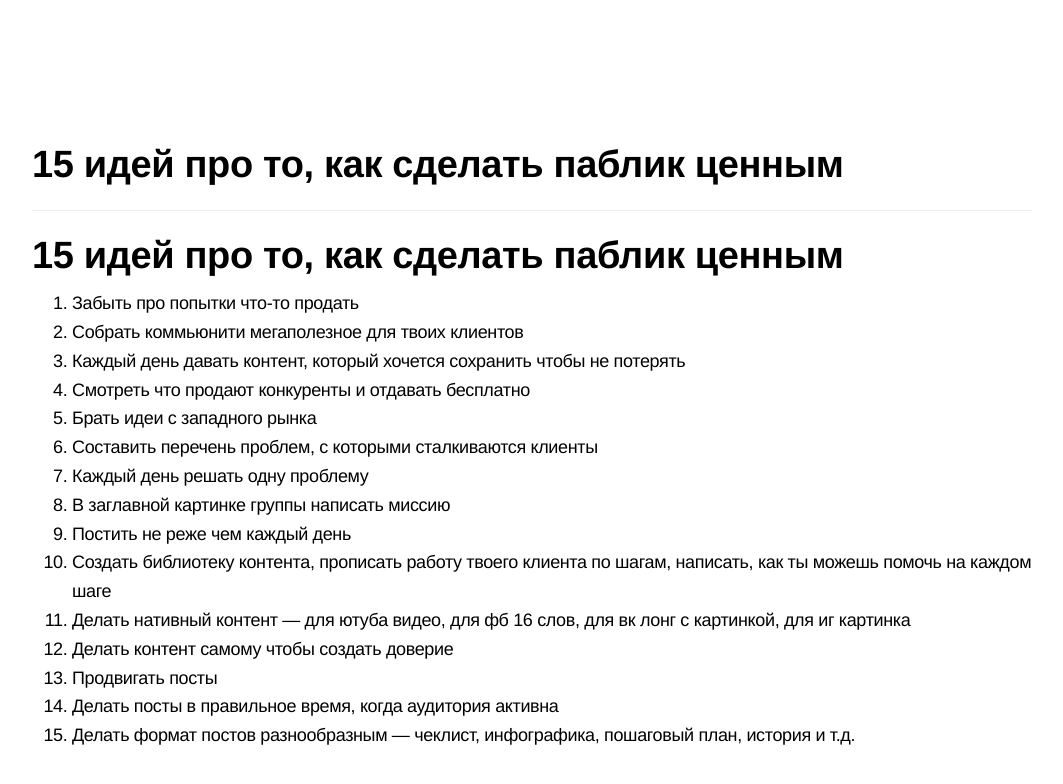
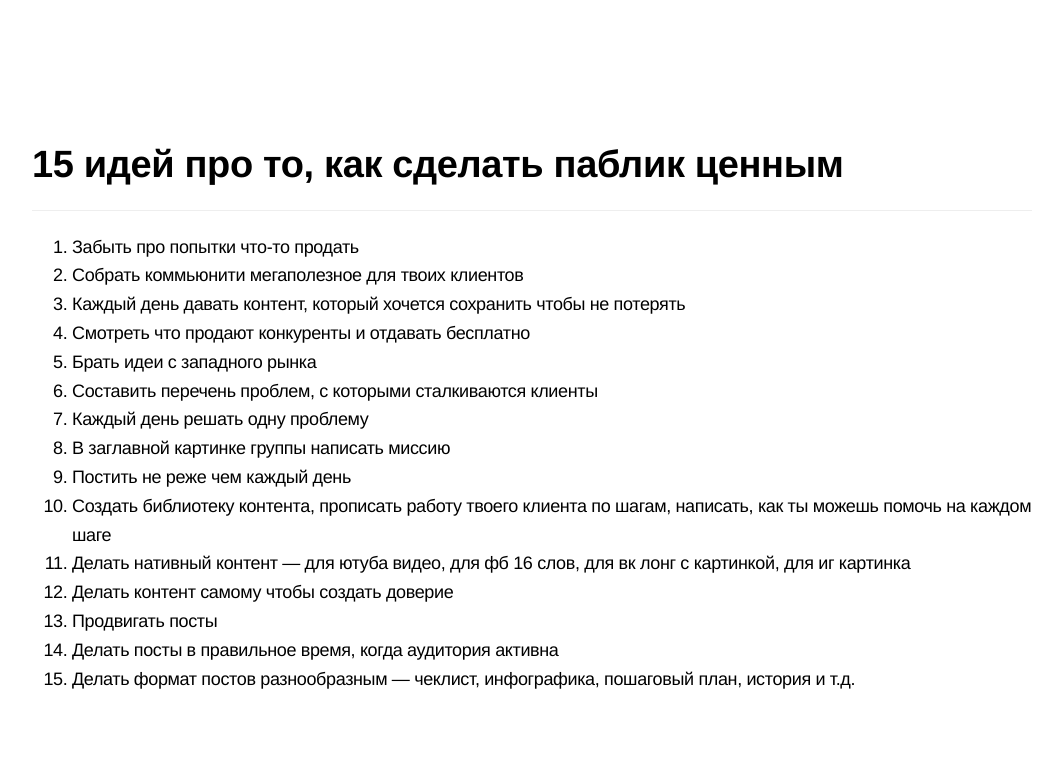
Before and after one commit to bz-icoach/bz-icoach.github.io, a Jekyll site: the page built from _posts/kak-sozdat-moshchnoe-soobshchestvo-postroit-lichnyy-brend/2018-01-16-15-idey-pro-to-kak-sdelat-pablik-tsennym.md, in a window 1280 px wide. Shown: the top 784 px of the page, without its empty margins (108-1171 px from the left). Built offline with Jekyll 4.4.1, drawn with Linux system fonts in a browser that asks for light colours; nearby versions of some CDN libraries.

Commit message:
Update 2018-01-16-15-idey-pro-to-kak-sdelat-pablik-tsennym.md

```diff
--- a/_posts/kak-sozdat-moshchnoe-soobshchestvo-postroit-lichnyy-brend/2018-01-16-15-idey-pro-to-kak-sdelat-pablik-tsennym.md
+++ b/_posts/kak-sozdat-moshchnoe-soobshchestvo-postroit-lichnyy-brend/2018-01-16-15-idey-pro-to-kak-sdelat-pablik-tsennym.md
@@ -2,8 +2,6 @@
 layout: post
 title: 15 идей про то, как сделать паблик ценным
 ---
-
-# 15 идей про то, как сделать паблик ценным
 
 1. Забыть про попытки что-то продать
 2. Собрать коммьюнити мегаполезное для твоих клиентов
```
